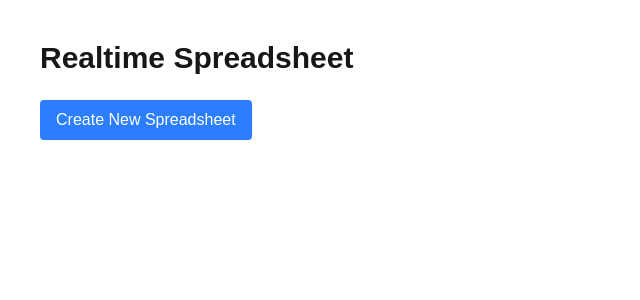
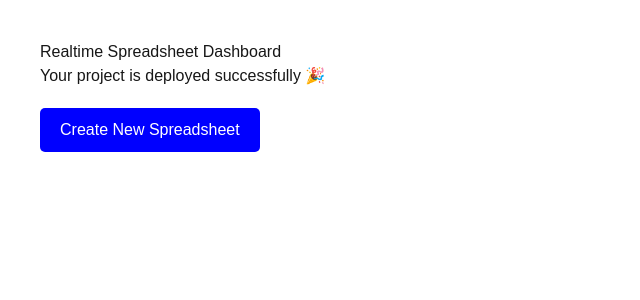
Before and after one commit to Shalini12455/realtime-spreadsheet, a Next.js app: page /editor/1 in a window 1280 px wide. Shown: the top 300 px of the page, without its empty margins (0-640 px from the left). Built offline with nearby package versions, Linux system fonts and the light colour scheme.

Commit message:
Updated homepage dashboard

```diff
--- a/app/editor/[id]/page.tsx
+++ b/app/editor/[id]/page.tsx
@@ -1,11 +1,19 @@
 export default function Home() {
   return (
-    <main className="p-10">
-      <h1 className="text-3xl font-bold mb-6">
-        Realtime Spreadsheet
-      </h1>
+    <main style={{ padding: "40px", fontFamily: "Arial" }}>
+      <h1>Realtime Spreadsheet Dashboard</h1>
 
-      <button className="bg-blue-500 text-white px-4 py-2 rounded">
+      <p>Your project is deployed successfully 🎉</p>
+
+      <button
+        style={{
+          marginTop: "20px",
+          padding: "10px 20px",
+          background: "blue",
+          color: "white",
+          borderRadius: "5px"
+        }}
+      >
         Create New Spreadsheet
       </button>
     </main>
```
